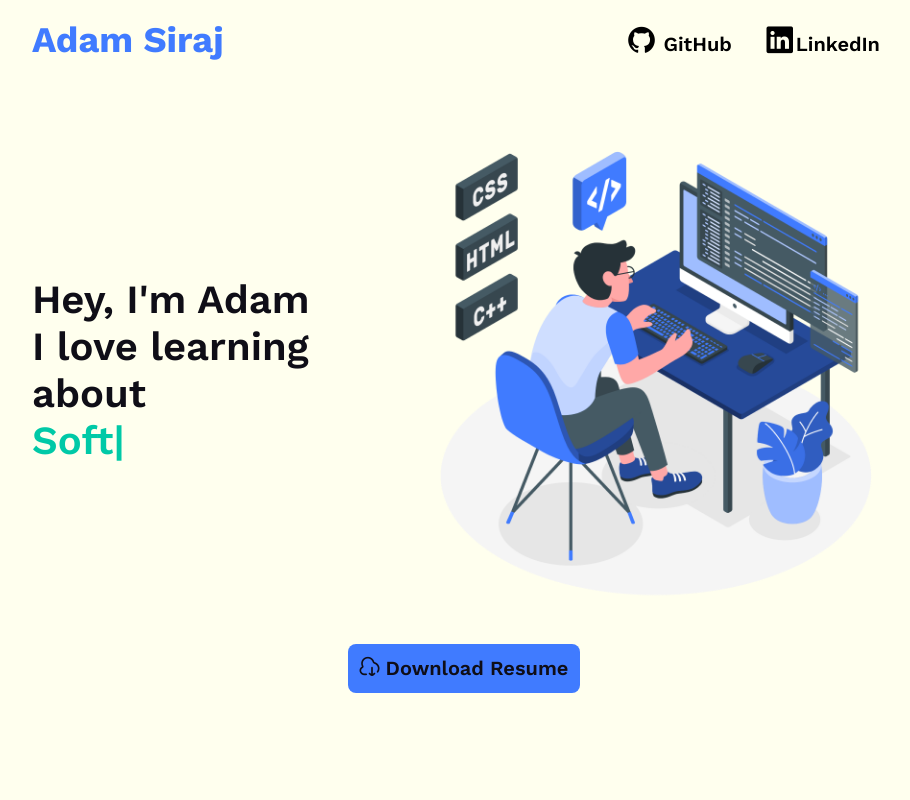
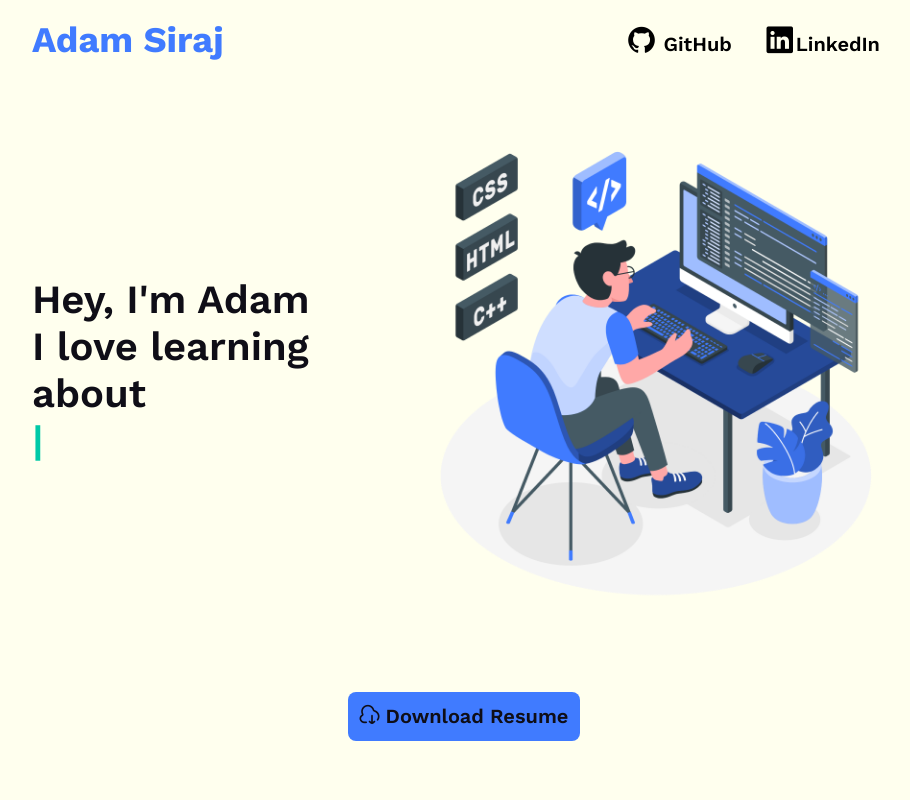
Before and after one commit to sirajadam/portfolio-website, a React (Create React App) app: page / in a window 1280 px wide. Shown: the top 800 px of the page, without its empty margins (176-1086 px from the left). Built offline with nearby package versions, Linux system fonts and the light colour scheme.

Commit message:
added hover effect on nav-links

```diff
--- a/src/components/about/About.js
+++ b/src/components/about/About.js
@@ -11,11 +11,11 @@ const About = () => {
       strings: [
         "Computer Science",
         "Go",
-        "Software Engineering",
-        "TypeScript",
         "Web Development",
+        "JavaScript",
         "React",
       ],
+      backDelay: 1000,
     });
   }, []);
   return (
--- a/src/components/about/About.module.css
+++ b/src/components/about/About.module.css
@@ -1,5 +1,6 @@
 .about {
   padding: 5% 5%;
+  height: calc(100vh - 5rem);
 }
 
 .about-container {
@@ -12,7 +13,6 @@
 
 .about-info {
   font-size: 1.75rem;
-  margin-right: 1rem;
 }
 
 .about-info span {
@@ -45,7 +45,7 @@
 }
 
 .about-resume {
-  margin-top: 2rem;
+  margin-top: 5rem;
   display: flex;
 }
 
```
